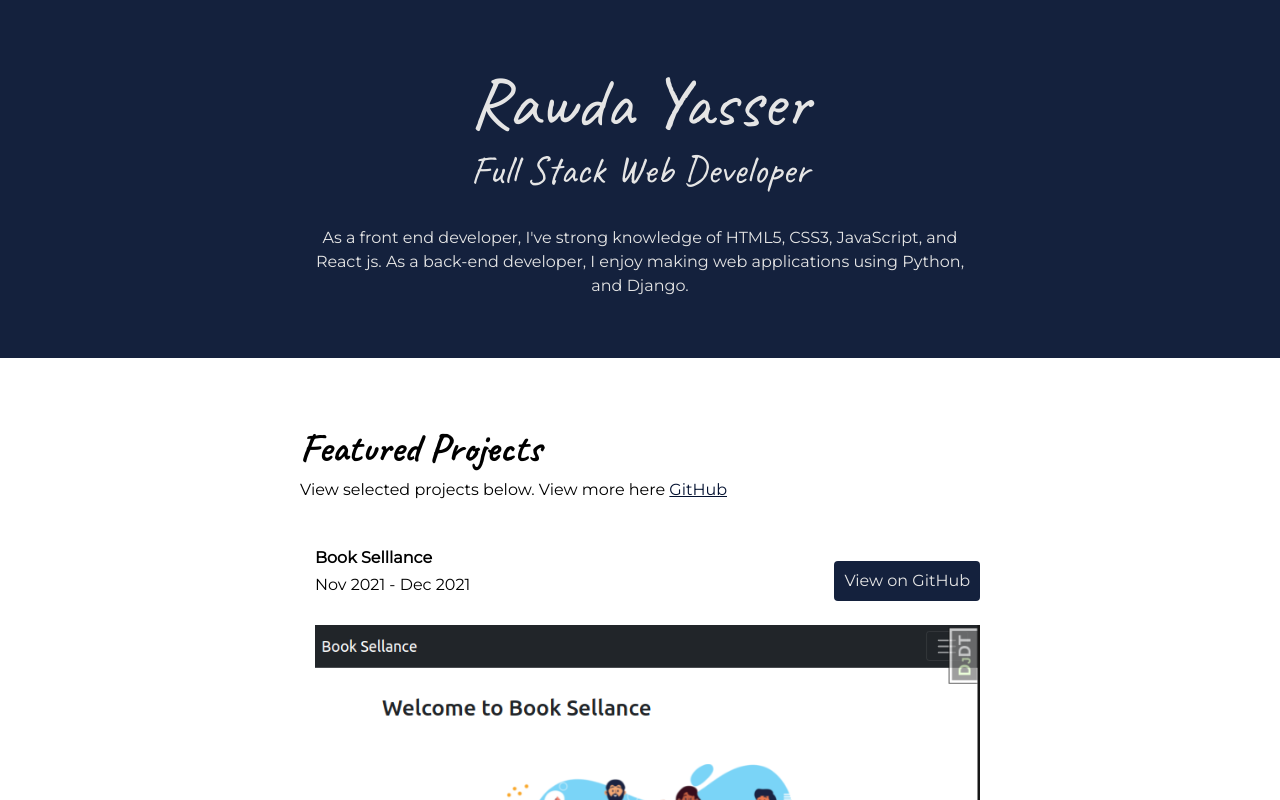
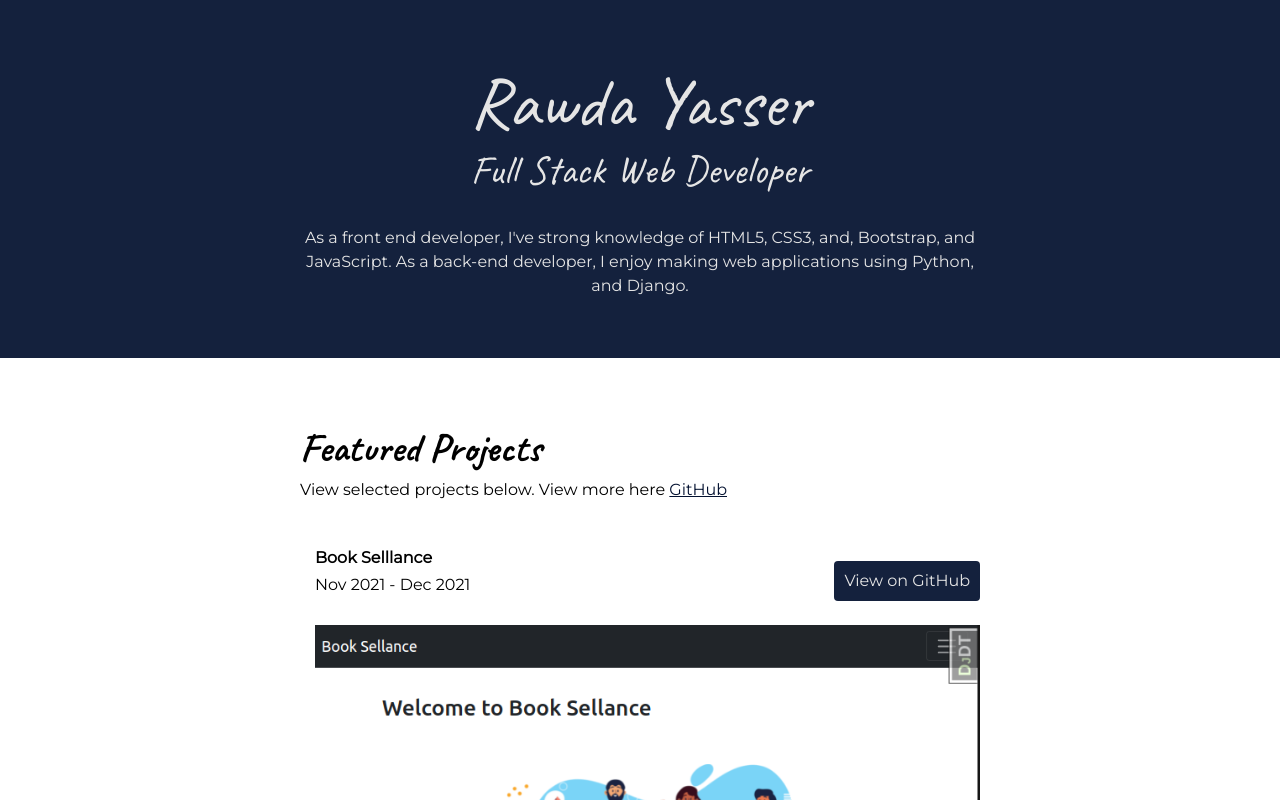
Before and after one commit to rawda-developer/rawdayasser-portfolio, a plain HTML site: page index.html in a window 1280 px wide. Shown: the top 800 px of the page. Drawn offline with Linux system fonts and the light colour scheme.

Commit message:
Update index.html

```diff
--- a/index.html
+++ b/index.html
@@ -19,7 +19,7 @@
         <h2>Full Stack Web Developer</h2>
         <p>
           As a front end developer, I've strong knowledge of HTML5, CSS3,
-          JavaScript, and React js. As a back-end developer, I enjoy making
+          and, Bootstrap, and JavaScript. As a back-end developer, I enjoy making
           web applications using Python, and Django.
         </p>
       </div>
```
